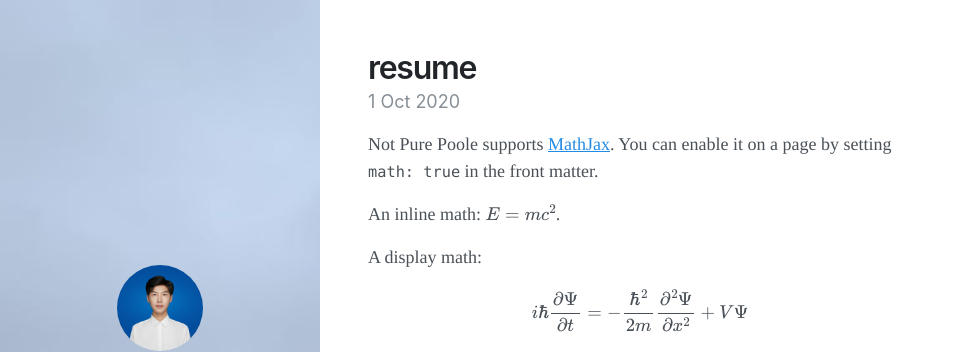
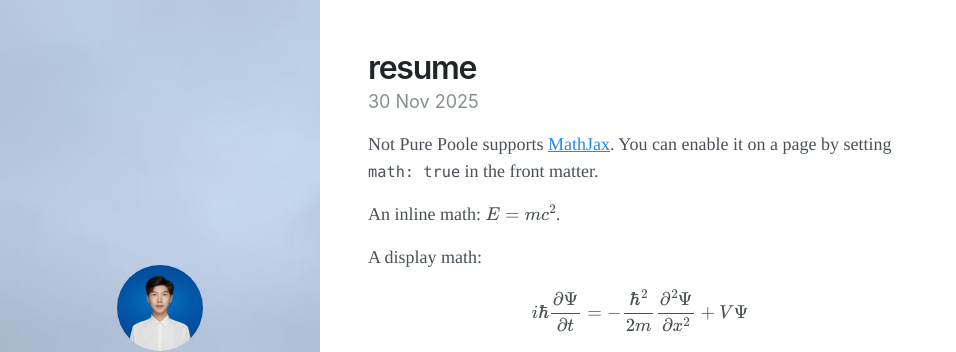
Before and after one commit to JunfanWu/junfanwu.github.io, a Jekyll site: the page built from _posts/2020-10-02-testing-mathjax.md, in a window 1280 px wide. Shown: the top 352 px of the page, without its empty margins (0-956 px from the left). Built offline with Jekyll 4.4.1, drawn with Linux system fonts in a browser that asks for light colours; nearby versions of some CDN libraries.

Commit message:
Update 2020-10-02-testing-mathjax.md

```diff
--- a/_posts/2020-10-02-testing-mathjax.md
+++ b/_posts/2020-10-02-testing-mathjax.md
@@ -3,7 +3,7 @@ layout: post
 title: resume
 tags: mathjax
 math: true
-date: 2020-10-01 13:56 +0800
+date: 2025-11-30 10:00 +0800
 ---
 Not Pure Poole supports [MathJax](https://www.mathjax.org/). You can enable it on a page by setting `math: true` in the front matter.
 
```
